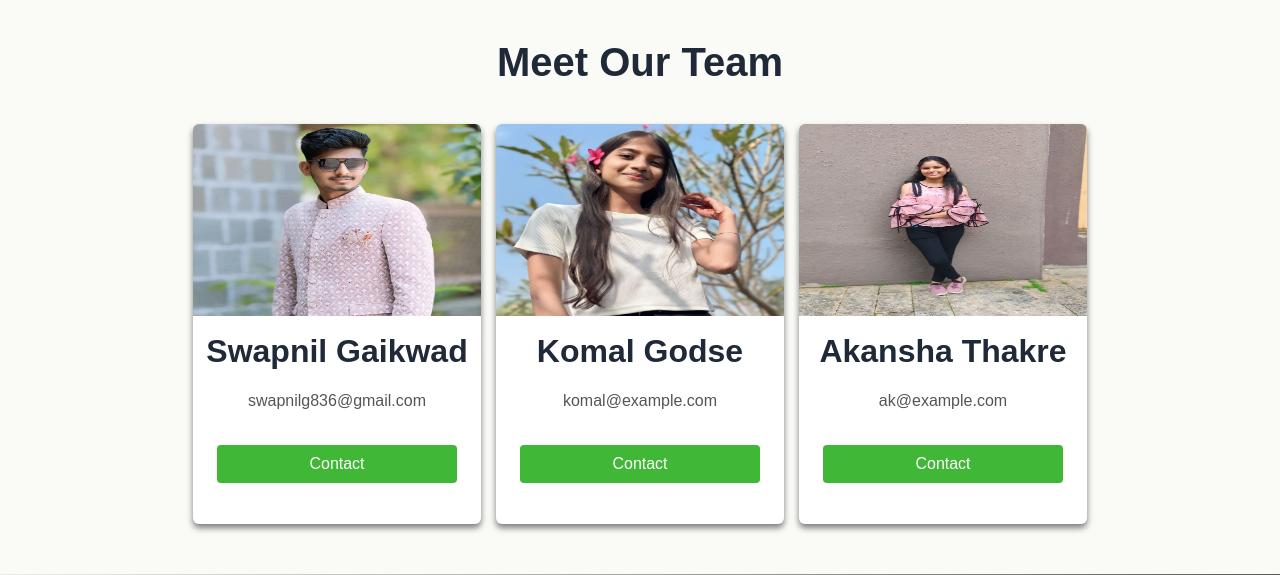
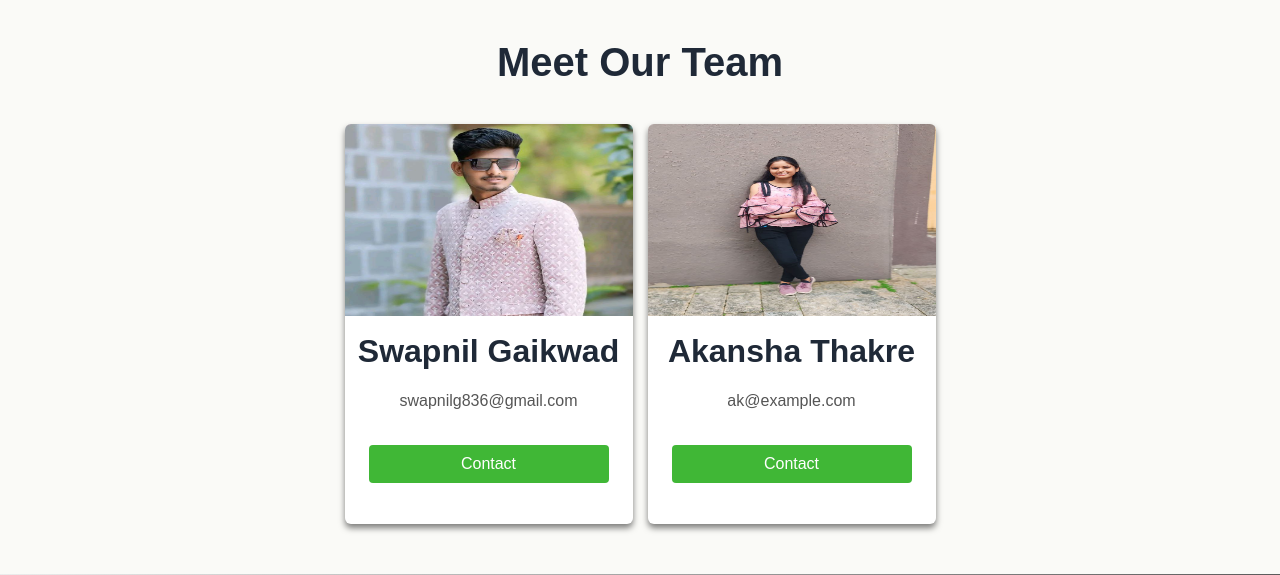
Before and after one commit to swapnilggg836/TiffinElite, a PHP site: page /settings.php in a window 1280 px wide. Shown: the part 666-1241 px from the top of the page. Run offline with PHP 8.4, Linux system fonts and the light colour scheme; grey boxes are pictures that could not be loaded.

Commit message:
Update settings.php layout and team section

```diff
--- a/settings.php
+++ b/settings.php
@@ -1,5 +1,6 @@
 <!DOCTYPE html>
 <html lang="en">
+
 <head>
     <link rel="stylesheet" href="assets/css/complete-style.css">
     <link rel="stylesheet" href="assets/css/main-style.css">
@@ -7,11 +8,12 @@
     <meta name="viewport" content="width=device-width, initial-scale=1.0">
     <title>Document</title>
     <style>
-        *{
+        * {
             padding: 0px;
             margin: 0px;
             box-sizing: border-box;
         }
+
         /* Header Styles */
         header {
             display: flex;
@@ -20,7 +22,7 @@
 
             background-color: black;
             color: #FFD700;
-            border-radius:10px;
+            border-radius: 10px;
         }
 
         .header-logo img {
@@ -54,7 +56,7 @@
         }
 
         .header-search button:hover {
-            background-color:rgb(13, 78, 106);
+            background-color: rgb(13, 78, 106);
         }
 
         .header-nav ul {
@@ -91,7 +93,7 @@
         }
 
         .profile-dropdown a {
-            color:rgb(161, 237, 246);
+            color: rgb(161, 237, 246);
             padding: 5px 10px;
             display: block;
             text-decoration: none;
@@ -113,9 +115,10 @@
             object-fit: cover;
             margin-right: 10px;
         }
+
         /* Footer Styles */
         .foot {
-    background-color:rgb(7, 8, 8);
+            background-color: rgb(7, 8, 8);
             text-align: center;
             padding: 20px;
             color: #fff;
@@ -134,9 +137,11 @@
         .footer-links a:hover {
             color: #FFD700;
         }
-.social-icons  {
+
+        .social-icons {
             color: white;
         }
+
         .social-icons a {
             color: white;
             font-size: 24px;
@@ -149,9 +154,10 @@
         }
 
         /* About Section */
-.setting{
+        .setting {
             font-family: Arial, sans-serif;
         }
+
         .about {
             background: rgb(224, 251, 222);
             background: linear-gradient(135deg, rgba(255, 255, 255, 0.8), rgba(0, 0, 0, 0.8)), url('assets/img/your-background-image.jpg');
@@ -282,7 +288,8 @@ button:hover {
             font-size: 1rem;
             color: #555;
         }
-#about1{
+
+        #about1 {
             display: flex;
             flex-wrap: wrap;
             justify-content: center;
@@ -291,6 +298,7 @@ button:hover {
         }
     </style>
 </head>
+
 <body>
     <header>
         <div class="header-logo">
@@ -352,16 +360,6 @@ button:hover {
 
                     <!-- Card 3 -->
 
-            <div class="card">
-                <div class="card-img">
-                    <img src="assets\img\komal.jpg" alt="User 3">
-                </div>
-                <div class="card-info">
-                    <h2 class="card-name">Komal Godse</h2>
-                    <p class="card-email">komal@example.com</p>
-                    <p><button class="button">Contact</button></p>
-                </div>
-            </div>
                     <div class="card">
                         <div class="card-img">
                             <img src="assets\img\akansha.jpg" alt="User 2">
@@ -443,4 +441,5 @@ button:hover {
         <h5 style="color:white;">@created by group 6</h5>
     </footer>
 </body>
+
 </html>
```
Lines whose indentation alone changed are shown as unchanged.
